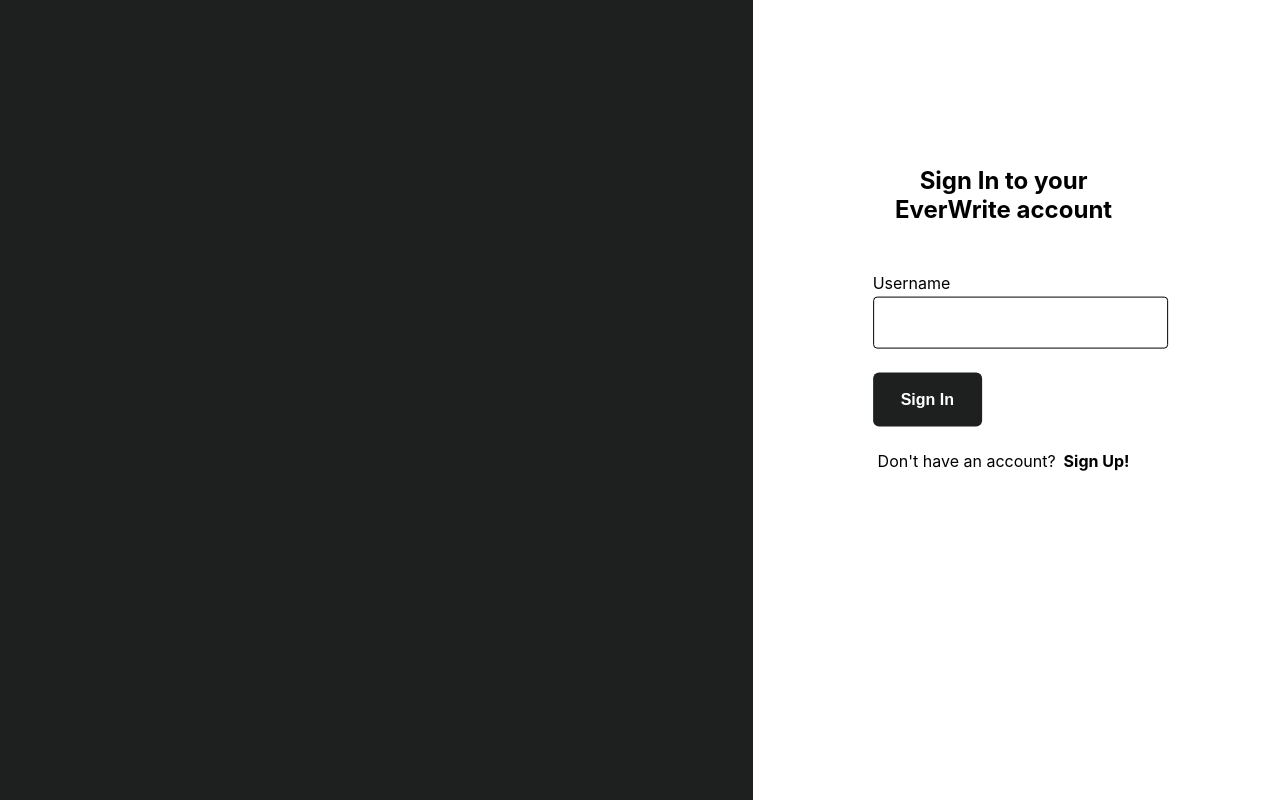
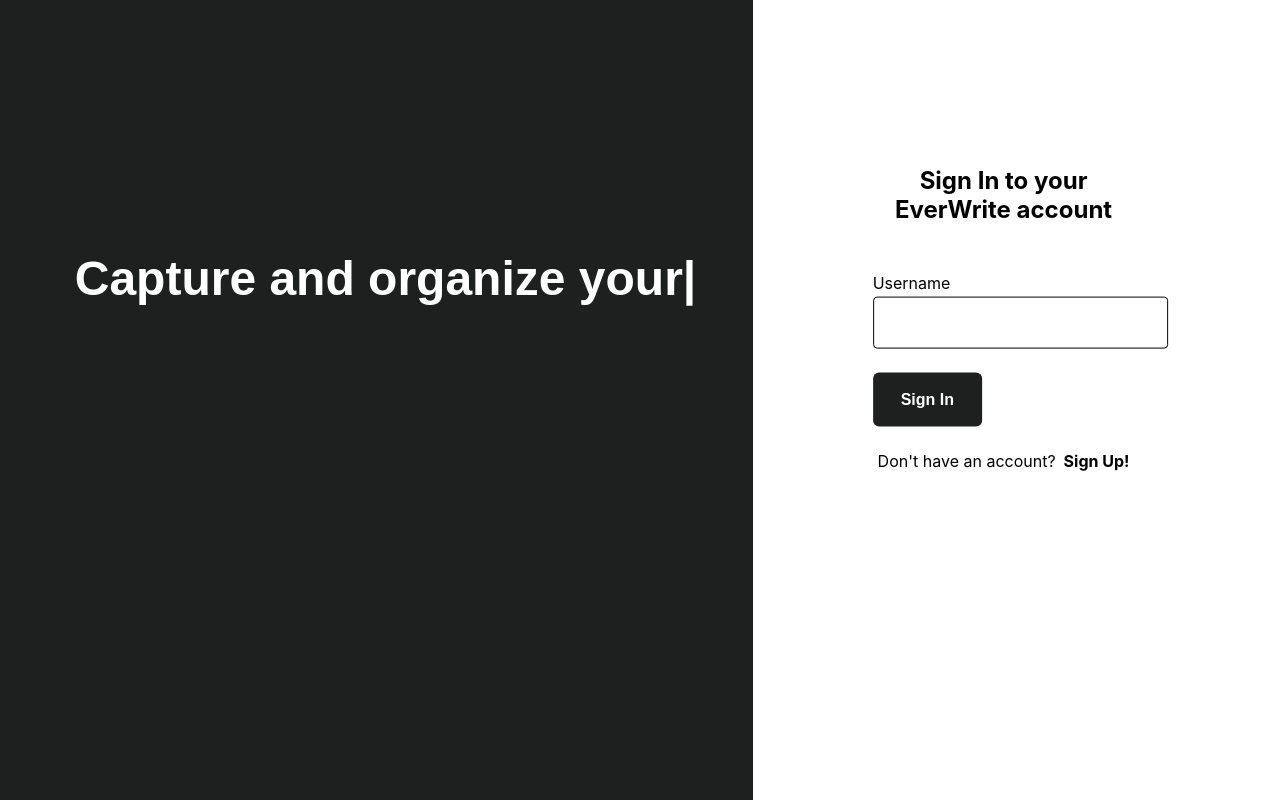
Before and after one commit to karthikmurali60/EverWrite, a React (Create React App) app in the folder frontend/: page / in a window 1280 px wide. Built offline with nearby package versions, Linux system fonts and the light colour scheme; what javascript-time-ago would draw is missing.

Commit message:
Add brand screen animation

```diff
--- a/frontend/package.json
+++ b/frontend/package.json
@@ -20,6 +20,7 @@
     "react-router-dom": "^6.14.2",
     "react-scripts": "5.0.1",
     "react-time-ago": "^7.2.1",
+    "react-type-animation": "^3.2.0",
     "web-vitals": "^2.1.4"
   },
   "browser": {
--- a/frontend/src/components/BrandingSection.css
+++ b/frontend/src/components/BrandingSection.css
@@ -2,6 +2,7 @@
   width: 60%;
   flex-grow: 1;
   text-align: center;
+  margin: auto;
   color: white;
   float: left;
-  }
+}
--- a/frontend/src/components/BrandingSection.js
+++ b/frontend/src/components/BrandingSection.js
@@ -1,11 +1,26 @@
 import "./BrandingSection.css";
+import { TypeAnimation } from "react-type-animation";
 import React from "react";
 
 export default function BrandingSection() {
   return (
-    <div className="signup-info">
-      {/* <h1>Welcome to the First Section</h1>
-      <p>This section has a grey background and takes 75% width of the page.</p> */}
+    <div className="signup-info" style={{ marginTop: "20%", marginLeft: "5%"}}>
+      <TypeAnimation
+        sequence={[
+          // Same substring at the start will only be typed once, initially
+          "Welcome to 🗒 EverWrite.",
+          2000,
+          "Capture and organize your thoughts.",
+          1000,
+          "Capture and organize your ideas.",
+          1000,
+          "Capture and organize your information.",
+          1000,
+        ]}
+        speed={50}
+        style={{ fontSize: "3em", color: "white", fontFamily: "sans-serif", fontWeight: "bold", display: 'block' }}
+        repeat={Infinity}
+      />
     </div>
   );
 }
```
Also changed, not shown: 1 other file (tests, documents, lock files or other folders).
